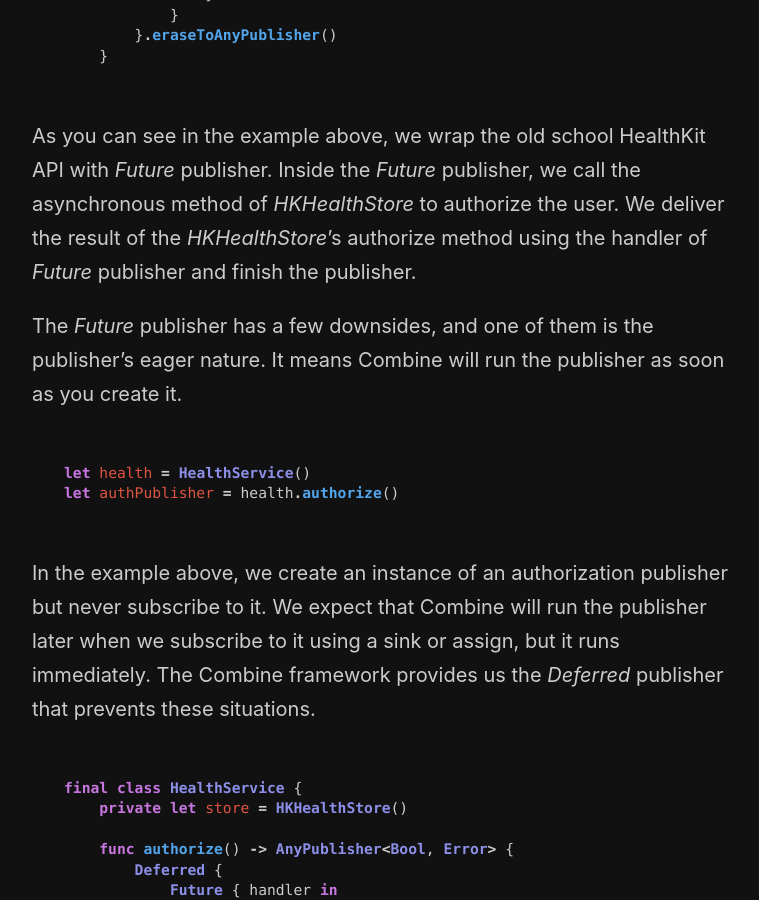
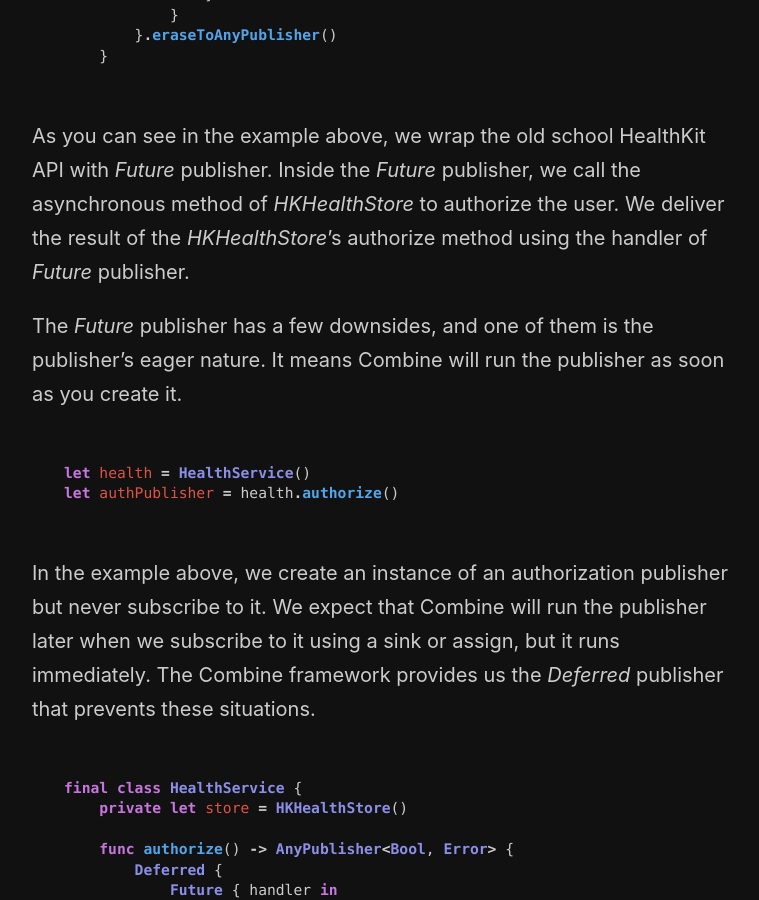
Before and after one commit to mecid/mecid.github.io, a Jekyll site: the page built from _posts/2021-04-07-designing-api-using-combine-framework.md, in a window 1280 px wide and 900 px high, scrolled down 971 px. Shown: the whole window, without its empty margins (258-1017 px from the left). Built offline with Jekyll 4.4.1, drawn with Linux system fonts in a browser that asks for light colours.

Commit message:
combine api post improved

````diff
--- a/_posts/2021-04-07-designing-api-using-combine-framework.md
+++ b/_posts/2021-04-07-designing-api-using-combine-framework.md
@@ -30,7 +30,7 @@ final class HealthService {
     }
 ```
 
-As you can see in the example above, we wrap the old school HealthKit API with *Future* publisher. Inside the *Future* publisher, we call the asynchronous method of *HKHealthStore* to authorize the user. We deliver the result of the *HKHealthStore*'s authorize method using the handler of *Future* publisher and finish the publisher.
+As you can see in the example above, we wrap the old school HealthKit API with *Future* publisher. Inside the *Future* publisher, we call the asynchronous method of *HKHealthStore* to authorize the user. We deliver the result of the *HKHealthStore*'s authorize method using the handler of *Future* publisher.
 
 The *Future* publisher has a few downsides, and one of them is the publisher's eager nature. It means Combine will run the publisher as soon as you create it.
 
````
